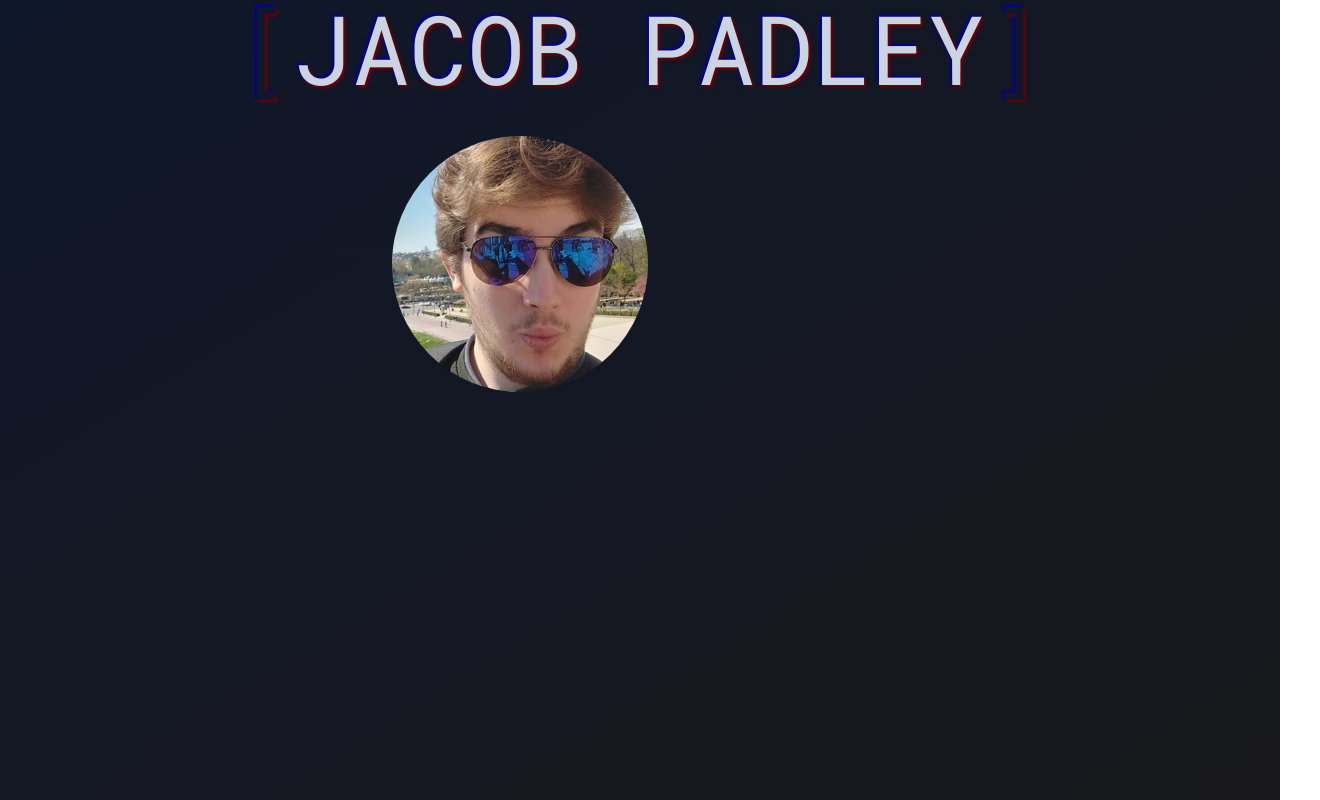
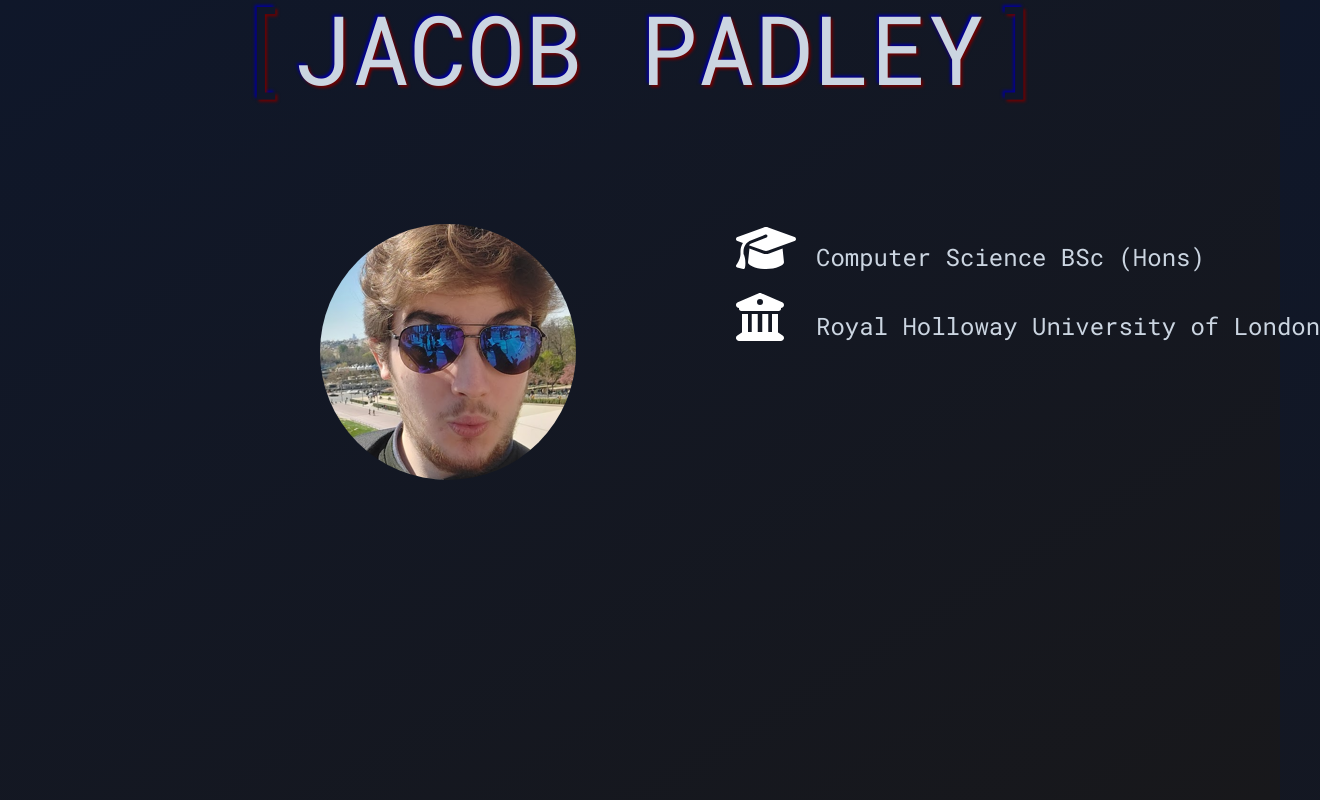
Before and after one commit to JPadley18/jpadley.com, a Next.js app: page / in a window 1280 px wide. Shown: the whole page, 1320 px wide, since content can reach past the window. Built offline with nearby package versions, Linux system fonts and the light colour scheme.

Commit message:
Add fontawesome icons

```diff
--- a/components/about-me-card.tsx
+++ b/components/about-me-card.tsx
@@ -1,13 +1,25 @@
 import Image from "next/image"
+import { FontAwesomeIcon } from "@fortawesome/react-fontawesome"
+import { faGraduationCap, faBuildingColumns } from "@fortawesome/free-solid-svg-icons"
+import { Roboto_Mono } from "next/font/google"
+
+const robotoMono = Roboto_Mono({
+    subsets: ['latin'],
+});
 
 export default function AboutMeCard() {
     return (
         <div className="flex items-center justify-center">
-            <div className="flex min-w-max max-w-lg mt-10">
+            <div className="flex min-w-max max-w-lg mt-32">
                 <Image alt="Photo of myself" src="/me.png" width="256" height="256" className="rounded-full" />
-                <div className="pl-60">
-                    <p className="text-right max-w-sm">
-
+                <div className="pl-40 text-2xl whitespace-nowrap text-right max-w-sm align-middle">
+                    <p className={robotoMono.className}>
+                        <FontAwesomeIcon icon={faGraduationCap} size="2x" style={{color:"#FFFFFF"}} className="pr-5"></FontAwesomeIcon>
+                        Computer Science BSc (Hons)
+                    </p>
+                    <p className={`${robotoMono.className} pt-5`}>
+                        <FontAwesomeIcon icon={faBuildingColumns} size="2x" style={{color:"#FFFFFF"}} className="pr-8"></FontAwesomeIcon>
+                        Royal Holloway University of London
                     </p>
                 </div>
             </div>
--- a/package.json
+++ b/package.json
@@ -9,6 +9,9 @@
     "lint": "next lint"
   },
   "dependencies": {
+    "@fortawesome/fontawesome-svg-core": "^6.4.2",
+    "@fortawesome/free-solid-svg-icons": "^6.4.2",
+    "@fortawesome/react-fontawesome": "^0.2.0",
     "@types/node": "18.15.5",
     "@types/react": "18.0.28",
     "@types/react-dom": "18.0.11",
--- a/pages/_app.tsx
+++ b/pages/_app.tsx
@@ -1,5 +1,9 @@
 import { AppProps } from "next/app"
+import { config } from "@fortawesome/fontawesome-svg-core"
+import "@fortawesome/fontawesome-svg-core/styles.css"
 import "../styles/globals.css"
+
+config.autoAddCss = false
 
 export default function App({ Component, pageProps }: AppProps) {
     return <Component {...pageProps} />
--- a/pages/_document.tsx
+++ b/pages/_document.tsx
@@ -4,7 +4,7 @@ export default function Document() {
     return (
         <Html>
             <Head />
-            <body className="h-screen bg-gradient-to-br from-slate-900 to-zinc-900">
+            <body className="h-screen bg-gradient-to-br from-slate-900 to-zinc-900 text-slate-300">
                 <Main />
                 <NextScript />
             </body>
```
Also changed, not shown: 1 other file (tests, documents, lock files or other folders).
